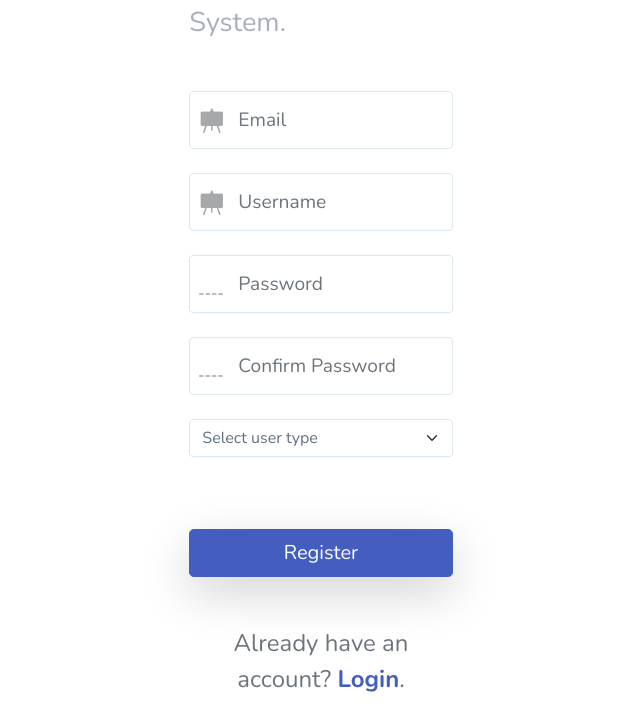
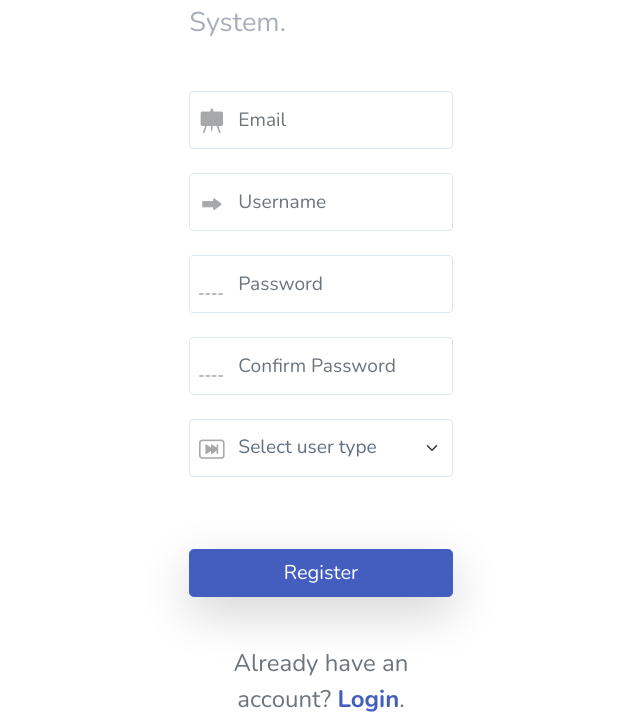
Before and after one commit to thabangmafa/interns, a PHP site: page /auth-register.php in a window 1280 px wide. Shown: the part 283-1000 px from the top of the page, without its empty margins (319-959 px from the left). Run offline with PHP 8.4, Linux system fonts and the light colour scheme; data that the repository does not hold is empty; some libraries are stand-ins or nearby versions.

Commit message:
Add user type to registration page

```diff
--- a/auth-register.php
+++ b/auth-register.php
@@ -129,7 +129,7 @@ if (isset($_POST['Username']) && isset($_POST['Password'])
 						<div class="form-group position-relative has-icon-left mb-4">
                             <input type="text" class="form-control form-control-xl" placeholder="Username" name="Username" id="Username" required="required">
                             <div class="form-control-icon">
-                                <i class="bi bi-envelope"></i>
+                                <i class="bi bi-grid-fill"></i>
                             </div>
                         </div>
 
@@ -146,14 +146,16 @@ if (isset($_POST['Username']) && isset($_POST['Password'])
                             </div>
                         </div>
 						<div class="form-group position-relative has-icon-left mb-4">
-                            <select class="form-select" id="user_type" name="user_type" required="required">
+                            <select class="form-control form-control-xl form-select" id="user_type" name="user_type" required="required">
 								<option value="">Select user type</option>
 								<option value="4">Intern</option>
 								<option value="3">Mentor</option>
 								<option value="2">Host Institution Admin</option>
 								<option value="1">System Admin</option>
 							</select>
-
+                            <div class="form-control-icon">
+                                <i class="bi bi-stack"></i>
+                            </div>
                         </div>
                         <button class="btn btn-primary btn-block btn-lg shadow-lg mt-5">Register</button>
                     </form>
```
